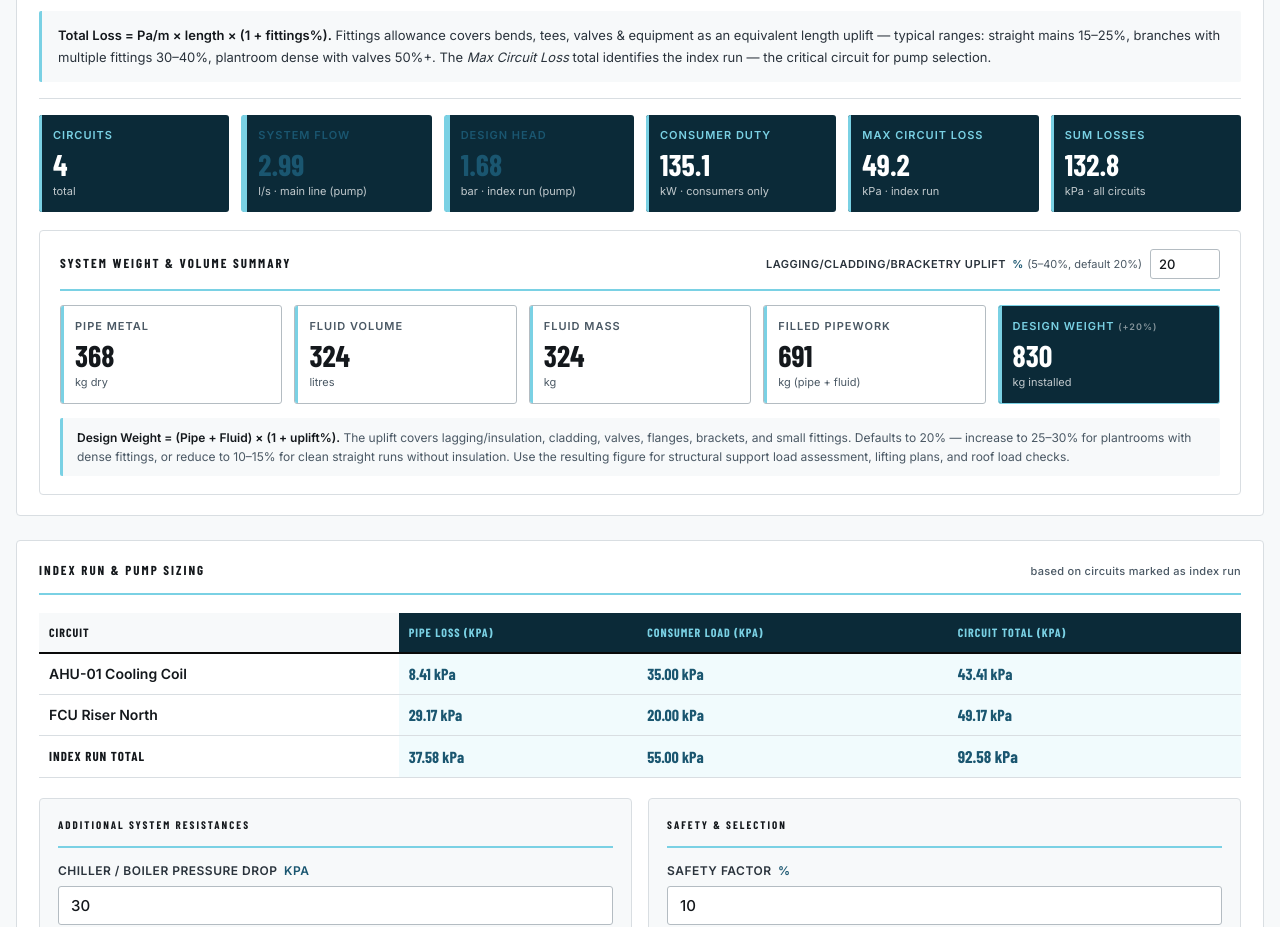
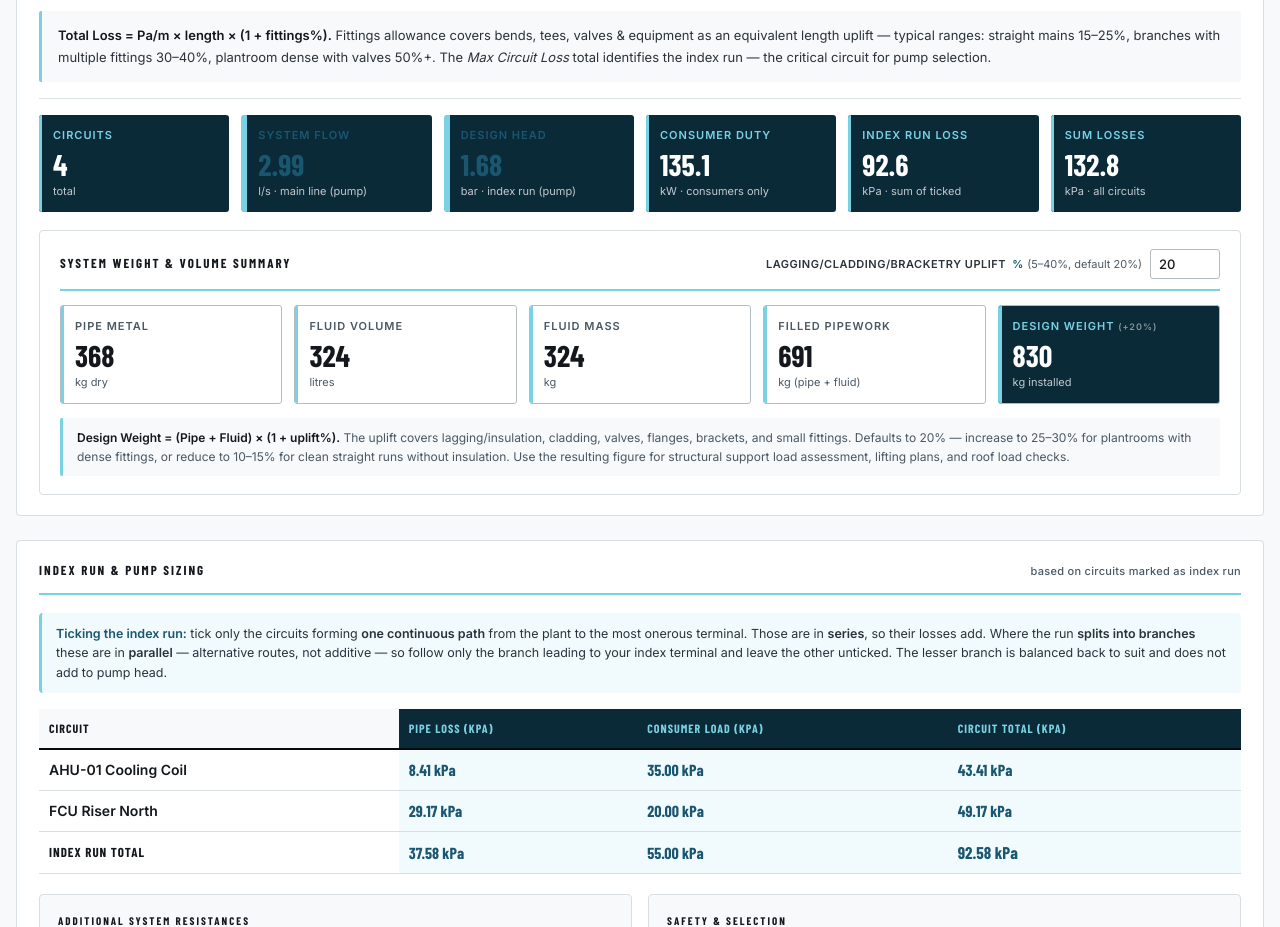
Before and after one commit to mikesweet23/HVAC-pipe-sizing, a plain HTML site: page index.html in a window 1280 px wide. Shown: the part 1210-2137 px from the top of the page. Drawn offline with nearby package versions, Linux system fonts and the light colour scheme; a web font is replaced by a local one.

Commit message:
Change Index Sum

```diff
--- a/index.html
+++ b/index.html
@@ -1198,9 +1198,9 @@
         <div class="r-unit">kW · consumers only</div>
       </div>
       <div class="total-block">
-        <div class="r-label">Max Circuit Loss</div>
+        <div class="r-label">Index Run Loss</div>
         <div class="r-value" id="t-maxloss">0.0</div>
-        <div class="r-unit">kPa · index run</div>
+        <div class="r-unit">kPa · sum of ticked</div>
       </div>
       <div class="total-block">
         <div class="r-label">Sum Losses</div>
@@ -1262,6 +1262,14 @@
 
     <div id="pumpNoIndex" style="font-size:14px;color:var(--muted);padding:16px 0">
       Tick the <strong style="color:var(--ink)">Index</strong> checkbox on one or more circuits above to calculate the system index pressure and size the pump.
+    </div>
+
+    <div style="background:rgba(122,209,228,0.10);border-left:3px solid var(--brand-blue);border-radius:4px;padding:11px 14px;font-size:12.5px;line-height:1.55;color:var(--ink-soft);margin-bottom:16px">
+      <strong style="color:var(--brand-blue-deep)">Ticking the index run:</strong>
+      tick only the circuits forming <strong>one continuous path</strong> from the plant to the most onerous terminal.
+      Those are in <strong>series</strong>, so their losses add. Where the run <strong>splits into branches</strong> these are in
+      <strong>parallel</strong> — alternative routes, not additive — so follow only the branch leading to your index terminal
+      and leave the other unticked. The lesser branch is balanced back to suit and does not add to pump head.
     </div>
 
     <div id="pumpContent" style="display:none">
@@ -1975,7 +1983,7 @@ function renderCircuits() {
   }
 
   let totalKw = 0, totalLps = 0, totalMdot = 0, totalM3h = 0; let consumerKw = 0;
-  let maxLoss_kPa = 0, sumLoss_kPa = 0;
+  let indexLoss_kPa = 0, sumLoss_kPa = 0;
   let totalPipeKg = 0, totalWaterKg = 0, totalWaterL = 0;
 
   circuits.forEach(c => {
@@ -2012,7 +2020,10 @@ function renderCircuits() {
         velText  = result.recommended.v.toFixed(2);
         pdText   = result.recommended.pd.toFixed(1);
         sumLoss_kPa += result.totalLoss_kPa;
-        if (result.totalLoss_kPa > maxLoss_kPa) maxLoss_kPa = result.totalLoss_kPa;
+        // Index run = the SERIES path the user has ticked (plant → worst terminal).
+        // Sum only the ticked circuits. Parallel branches must not both be ticked —
+        // where the run splits, follow only the branch leading to the index terminal.
+        if (c.isIndex) indexLoss_kPa += result.totalLoss_kPa;
 
         // Build size selector with up/down arrows and actual ID display
         const isOverridden = result.sizeOverride !== 0;
@@ -2144,7 +2155,7 @@ function renderCircuits() {
   document.getElementById('t-sysflow').textContent = sysFlow.toFixed(2);
   document.getElementById('t-syshead').textContent = sysHeadBar.toFixed(2);
   document.getElementById('t-conskw').textContent  = consumerKw.toFixed(1);
-  document.getElementById('t-maxloss').textContent = maxLoss_kPa.toFixed(1);
+  document.getElementById('t-maxloss').textContent = indexLoss_kPa.toFixed(1);
   document.getElementById('t-sumloss').textContent = sumLoss_kPa.toFixed(1);
   document.getElementById('circuitCountHint').textContent = circuits.length + ' circuit' + (circuits.length===1?'':'s');
 
@@ -2353,7 +2364,7 @@ function buildExportRows() {
     const r = calculateCircuit(c);
     if (!r.error) {
       totalKw += r.kw; totalLps += r.vflow_ls; totalM3h += r.vflow_m3h; totalMdot += r.mdot;
-      if (r.totalLoss_kPa > maxLoss) maxLoss = r.totalLoss_kPa;
+      if (c.isIndex) maxLoss += r.totalLoss_kPa;   // index run = sum of ticked (series path)
       sumLoss += r.totalLoss_kPa;
       totalPipeKg  += r.weights.pipe_kg_total;
       totalWaterKg += r.weights.water_kg_total;
@@ -2371,7 +2382,7 @@ function buildExportRows() {
     '','','','','','',
     '', sumLoss.toFixed(2), '', '',
     '','','', totalPipeKg.toFixed(1), totalWaterL.toFixed(1), totalWaterKg.toFixed(1), filledKg.toFixed(1),
-    `+${upliftPct}% uplift = ${designKg.toFixed(0)} kg installed · Max index ${maxLoss.toFixed(2)} kPa`
+    `+${upliftPct}% uplift = ${designKg.toFixed(0)} kg installed · Index run ${maxLoss.toFixed(2)} kPa`
   ];
 
   return { headerMeta, colHeaders, dataRows, totalRow };
```
